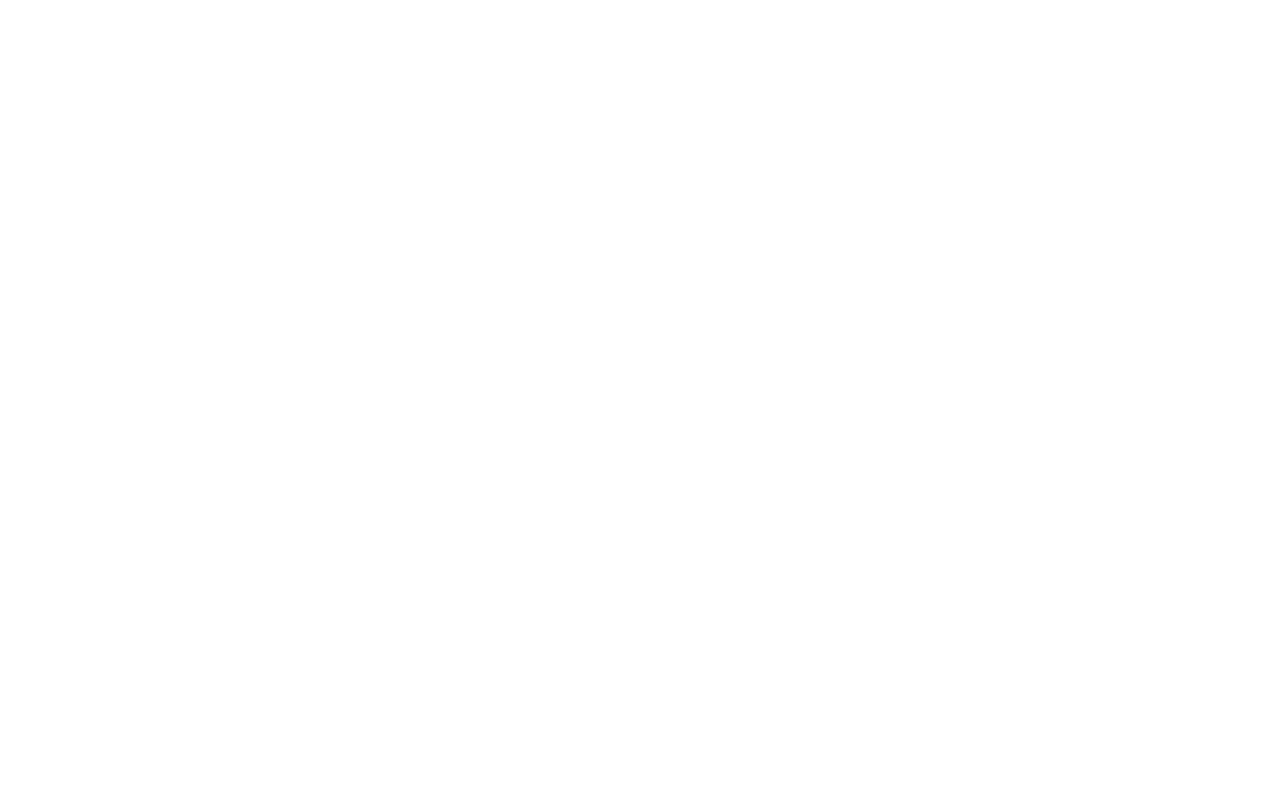
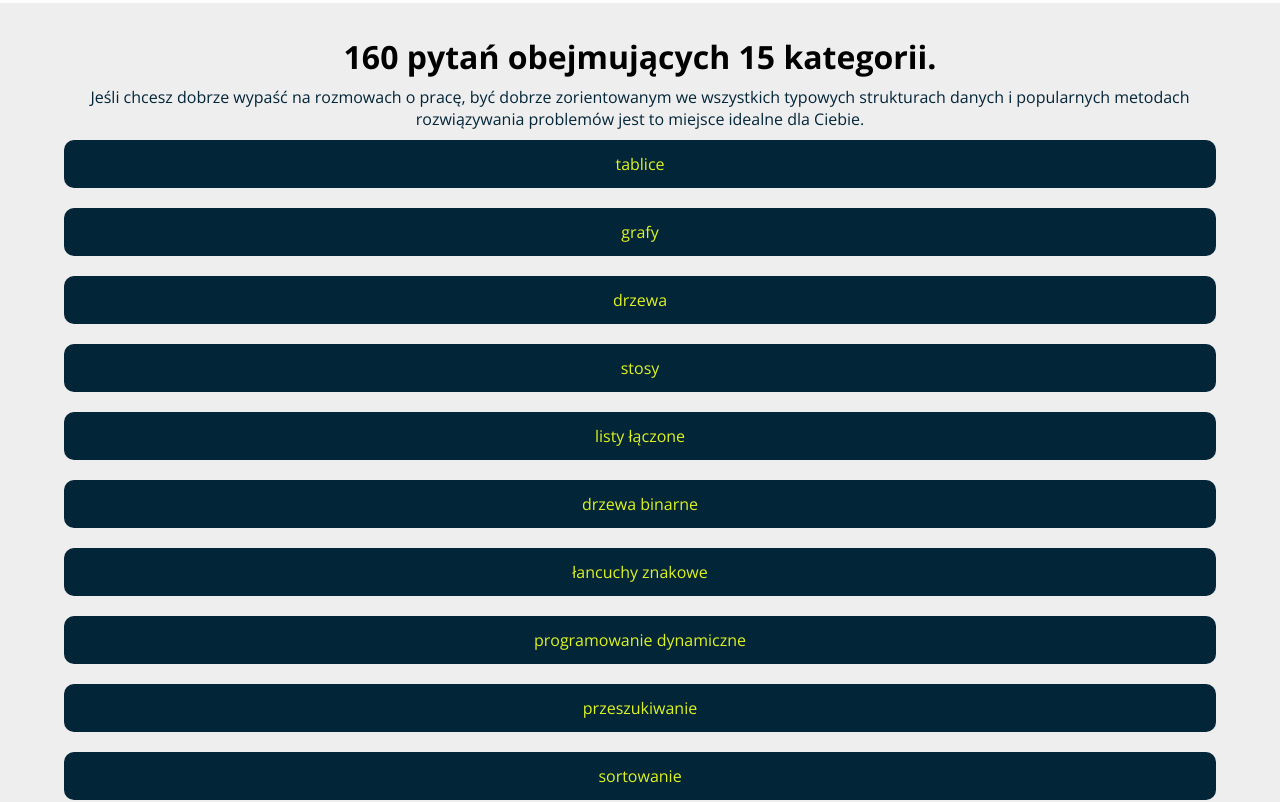
Before and after one commit to cellitaes/algoSpace, a React (Create React App) app: page / in a window 1280 px wide. Shown: the part 802-1604 px from the top of the page. Before the commit the page ends 805 px from the top, so only its background shows below. Built offline with nearby package versions, Linux system fonts and the light colour scheme.

Commit message:
Feat: Added list of categories available in the application

```diff
--- a/src/App.js
+++ b/src/App.js
@@ -20,9 +20,9 @@ const App = () => {
             <PublicRoute path="/" exact>
                <MainPage />
             </PublicRoute>
-            <PrivateRoute path="/main">
+            {/* <PrivateRoute path="/main">
                <Routes />
-            </PrivateRoute>
+            </PrivateRoute> */}
          </Switch>
       </Router>
    );
--- /dev/null
+++ b/src/mainPage/components/CategoriesList.css
@@ -0,0 +1,74 @@
+.categories {
+   position: relative;
+   background-color: #eee;
+}
+
+.categories__introduction {
+   width: 90%;
+   margin: 0 auto;
+   padding-top: 1.5rem;
+}
+
+.categories__introduction h1 {
+   text-align: center;
+   margin: 0.5rem 0;
+}
+
+.categories__unorderd-list {
+   display: flex;
+   flex-direction: column;
+   justify-content: center;
+   align-items: center;
+   list-style: none;
+   transform-style: preserve-3d;
+   transition: all 1s linear;
+}
+
+.categories__list-item {
+   width: 90%;
+   background-color: #032538;
+   text-align: center;
+   border-radius: 10px;
+}
+
+.categories__list-item::first-letter {
+   text-transform: uppercase;
+}
+
+.categories__container {
+   position: relative;
+   margin: 10px auto;
+   width: 90%;
+   height: 3rem;
+   z-index: 1;
+   perspective: 1000;
+}
+
+.categories__innercontainer {
+   width: 100%;
+   height: 100%;
+   transform-style: preserve-3d;
+   transition: all 1s linear;
+}
+
+.categories__container:hover .categories__innercontainer {
+   transform: rotateY(180deg);
+   transform-origin: center;
+   box-shadow: -5px 5px 5px #aaa;
+}
+
+.face {
+   position: absolute;
+   backface-visibility: hidden;
+   width: 100%;
+   height: 100%;
+}
+
+.face.back {
+   display: block;
+   transform: rotateY(180deg);
+   transform-origin: center;
+   box-sizing: border-box;
+   padding: 10px;
+   text-align: center;
+}
--- /dev/null
+++ b/src/mainPage/components/CategoriesList.js
@@ -0,0 +1,104 @@
+import Paragraph from '../../shared/components/UIElements/Paragraph';
+
+import './CategoriesList.css';
+
+const categories = [
+   {
+      id: 1,
+      name: 'tablice',
+   },
+   {
+      id: 2,
+      name: 'grafy',
+   },
+   {
+      id: 3,
+      name: 'drzewa',
+   },
+   {
+      id: 4,
+      name: 'stosy',
+   },
+   {
+      id: 5,
+      name: 'listy łączone',
+   },
+   {
+      id: 6,
+      name: 'drzewa binarne',
+   },
+   {
+      id: 7,
+      name: 'łancuchy znakowe',
+   },
+   {
+      id: 8,
+      name: 'programowanie dynamiczne',
+   },
+   {
+      id: 9,
+      name: 'przeszukiwanie',
+   },
+   {
+      id: 10,
+      name: 'sortowanie',
+   },
+   {
+      id: 11,
+      name: 'algorytmy zachłanne',
+   },
+   {
+      id: 12,
+      name: 'rekurscja',
+   },
+   {
+      id: 13,
+      name: 'znane algorytmy',
+   },
+   {
+      id: 14,
+      name: 'przeszukiwanie drzew binarnych',
+   },
+   {
+      id: 15,
+      name: 'tablice',
+   },
+];
+
+const CategoriesList = () => {
+   return (
+      <div className="categories">
+         <div className="categories__introduction">
+            <h1>160 pytań obejmujących 15 kategorii.</h1>
+            <Paragraph primary={true}>
+               Jeśli chcesz dobrze wypaść na rozmowach o pracę, być dobrze
+               zorientowanym we wszystkich typowych strukturach danych i
+               popularnych metodach rozwiązywania problemów jest to miejsce
+               idealne dla Ciebie.
+            </Paragraph>
+         </div>
+         <ul className="categories__unorderd-list">
+            {categories.map((category) => (
+               <div className="categories__container">
+                  <div className="categories__innercontainer">
+                     <li
+                        key={category.id}
+                        className="categories__list-item center front face"
+                     >
+                        <Paragraph secondary={true}>{category.name}</Paragraph>
+                     </li>
+                     <li
+                        key={`${category.id} ${category.name}`}
+                        className="categories__list-item center back face ceneter"
+                     >
+                        <Paragraph secondary={true}>{category.name}</Paragraph>
+                     </li>
+                  </div>
+               </div>
+            ))}
+         </ul>
+      </div>
+   );
+};
+
+export default CategoriesList;
--- a/src/mainPage/components/Welcome.css
+++ b/src/mainPage/components/Welcome.css
@@ -6,6 +6,7 @@
    color: white;
    width: 90%;
    background-color: rgba(0, 0, 0, 0.8);
+   box-shadow: 0, 0, 20px, rgba(0, 0, 0, 0.8);
    padding: 2rem 0.5rem;
    border-radius: 10px;
 }
--- a/src/mainPage/pages/MainPage.js
+++ b/src/mainPage/pages/MainPage.js
@@ -1,3 +1,4 @@
+import CategoriesList from '../components/CategoriesList';
 import Sky from '../components/Sky';
 import Welcome from '../components/Welcome';
 
@@ -6,6 +7,7 @@ const MainPage = () => {
       <>
          <Sky />
          <Welcome />
+         <CategoriesList />
       </>
    );
 };
--- a/src/shared/components/Navigation/NavLinks.js
+++ b/src/shared/components/Navigation/NavLinks.js
@@ -38,7 +38,7 @@ const NavLinks = (props) => {
    return (
       <ul className="nav-links">
          {navlinks.map((navlink) => (
-            <li>
+            <li key={navlink.text}>
                <NavLink to={navlink.to} exact>
                   {navlink.text}
                </NavLink>
--- a/src/shared/components/UIElements/Paragraph.css
+++ b/src/shared/components/UIElements/Paragraph.css
@@ -1,5 +1,10 @@
 .paragraph {
    color: white;
+   text-align: center;
+}
+
+.paragraph--color-primay {
+   color: #032538;
 }
 
 .paragraph--color-secondary {
@@ -7,7 +12,7 @@
 }
 
 .paragraph--shadow {
-   text-shadow: 0px 0px 3px #def320;
+   text-shadow: 0px 0px 5px #def320;
 }
 
 .paragraph--big-font {
--- a/src/shared/components/UIElements/Paragraph.js
+++ b/src/shared/components/UIElements/Paragraph.js
@@ -7,7 +7,9 @@ const Paragraph = (props, children) => {
             props.secondary && 'paragraph--color-secondary'
          } ${props.shadow && 'paragraph--shadow'} ${
             props.bigFont && 'paragraph--big-font'
-         } ${props.bold && 'paragraph--font-bold'}`}
+         } ${props.bold && 'paragraph--font-bold'} ${
+            props.primary && 'paragraph--color-primay'
+         }`}
       >
          {props.children}
       </p>
```
